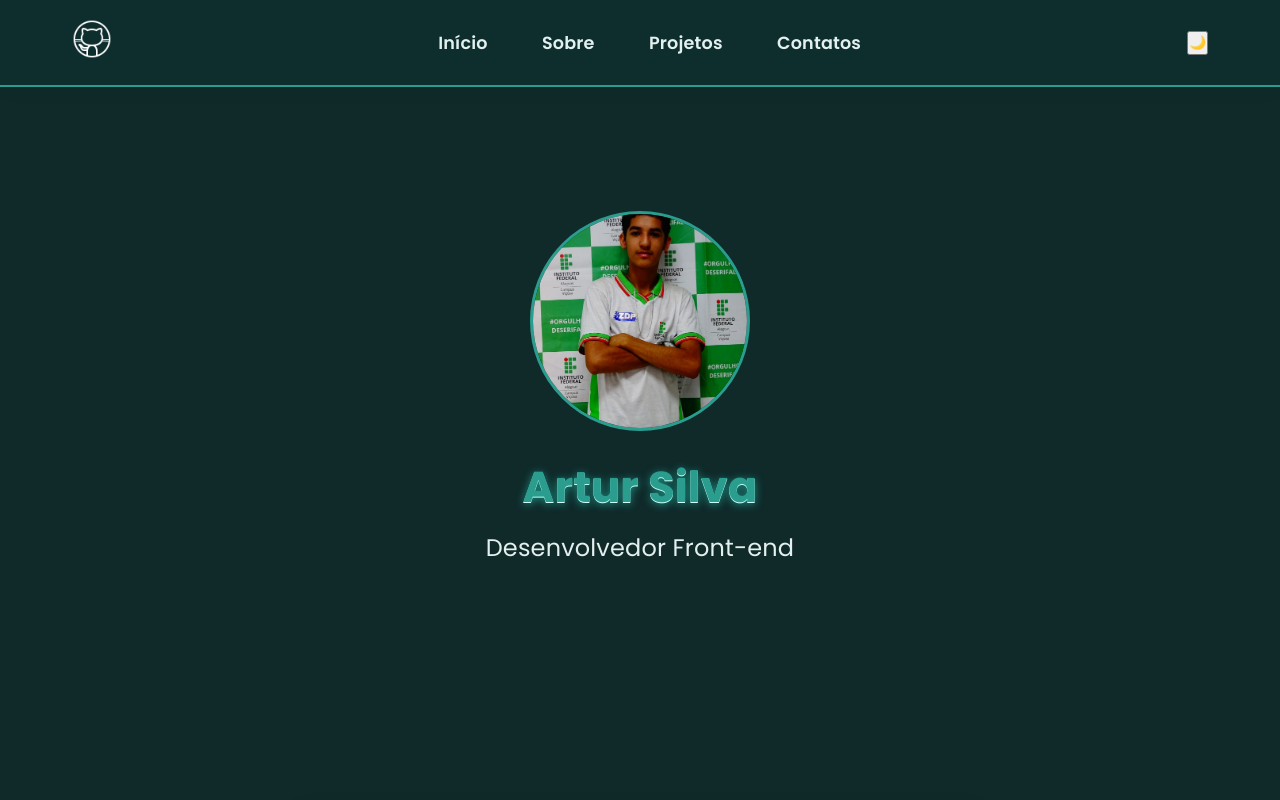
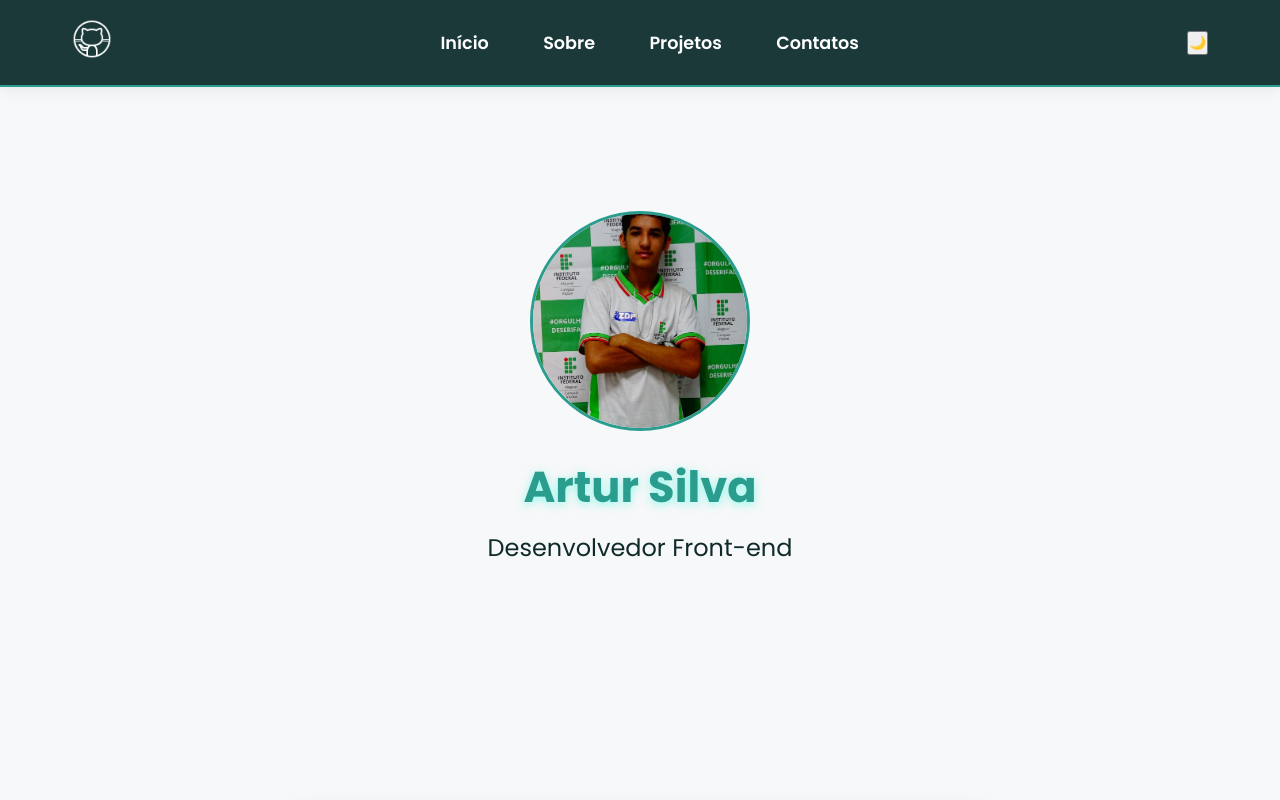
Before and after one commit to Silvz67/Portfolio-React, a React (Vite) app: page / in a window 1280 px wide. Shown: the top 800 px of the page. Built offline with nearby package versions, Linux system fonts and the light colour scheme.

Commit message:
Novo portifolio

```diff
--- a/src/components/App.jsx
+++ b/src/components/App.jsx
@@ -8,7 +8,11 @@ function App() {
   const [menuAberto, setMenuAberto] = useState(false);
 
   useEffect(() => {
-    document.body.className = tema === 'dark' ? '' : 'tema-claro';
+    if (tema === 'light') {
+      document.body.classList.add('tema-claro');
+    } else {
+      document.body.classList.remove('tema-claro');
+    }
     localStorage.setItem('tema', tema);
   }, [tema]);
 
--- a/src/css/App.css
+++ b/src/css/App.css
@@ -16,13 +16,35 @@
   }
 
   body {
+    --primaria: #2a9d8f;
+    --secundaria: #55a78e;
+    --escuro: #102a2a;
+    --maisescuro: #071818;
+    --claro: #e2f0ef;
+    --vidro: rgba(255, 255, 255, 0.07);
+    --branco: #fff;
     background: linear-gradient(120deg, var(--escuro) 60%, var(--maisescuro));
     color: var(--claro);
-    font-size: 1rem;
-    font-weight: 400;
-    letter-spacing: 0.01em;
-    scroll-behavior: smooth;
     min-height: 100vh;
+  }
+
+  body.tema-claro {
+    --primaria: #2a9d8f;
+    --secundaria: #55a78e;
+    --escuro: #f6f8f9;
+    --maisescuro: #e2f0ef;
+    --claro: #102a2a;
+    --vidro: rgba(42, 157, 143, 0.07);
+    --branco: #fff;
+    background: linear-gradient(120deg, var(--escuro) 60%, var(--maisescuro));
+    color: var(--claro);
+  }
+
+  body.tema-claro .menu-link {
+    color: #fff;
+  }
+  body.tema-claro .menu-link:hover {
+    color: var(--primaria);
   }
 
   .navegacao {
@@ -409,3 +431,8 @@
   footer img:hover {
     transform: scale(1.15);
   }
+
+  .destaque-verde, .destaque-verde strong, strong .destaque-verde {
+    color: #2ae98f !important;
+    font-weight: 700;
+  }
```
